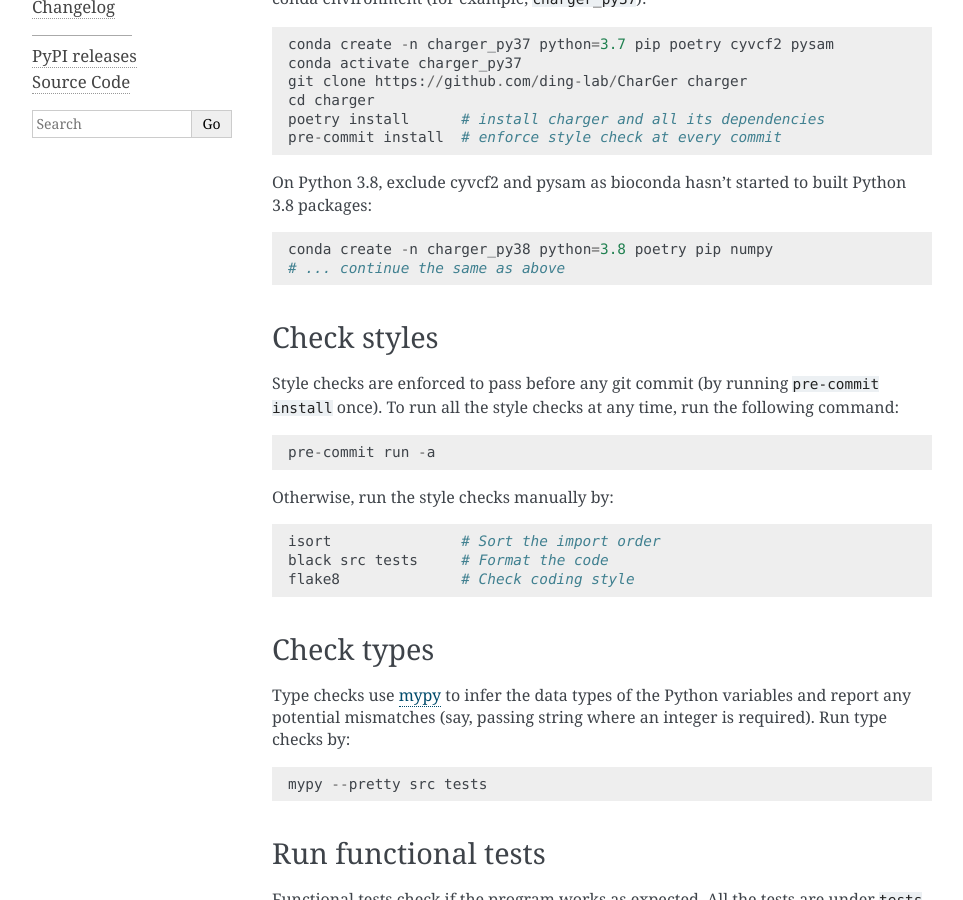
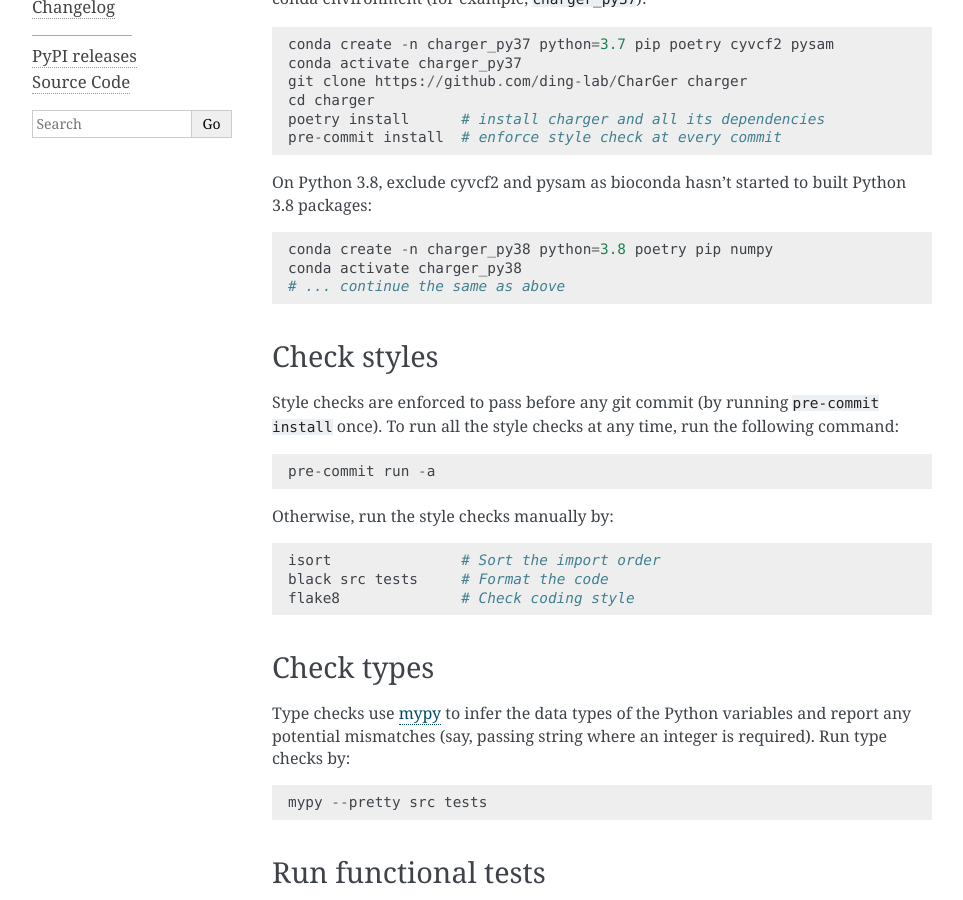
Before and after one commit to ding-lab/CharGer, a Sphinx documentation site: the page built from docs/development.rst, in a window 1280 px wide and 900 px high, scrolled down 563 px. Shown: the whole window, without its empty margins (148-1111 px from the left). Built offline with Sphinx 7.4.7, drawn with Linux system fonts in a browser that asks for light colours.

Commit message:
Update doc

```diff
--- a/docs/development.rst
+++ b/docs/development.rst
@@ -39,6 +39,7 @@
 On Python 3.8, exclude cyvcf2 and pysam as bioconda hasn't started to built Python 3.8 packages::
 
     conda create -n charger_py38 python=3.8 poetry pip numpy
+    conda activate charger_py38
     # ... continue the same as above
 
 .. _bioconda: https://bioconda.github.io/
```
